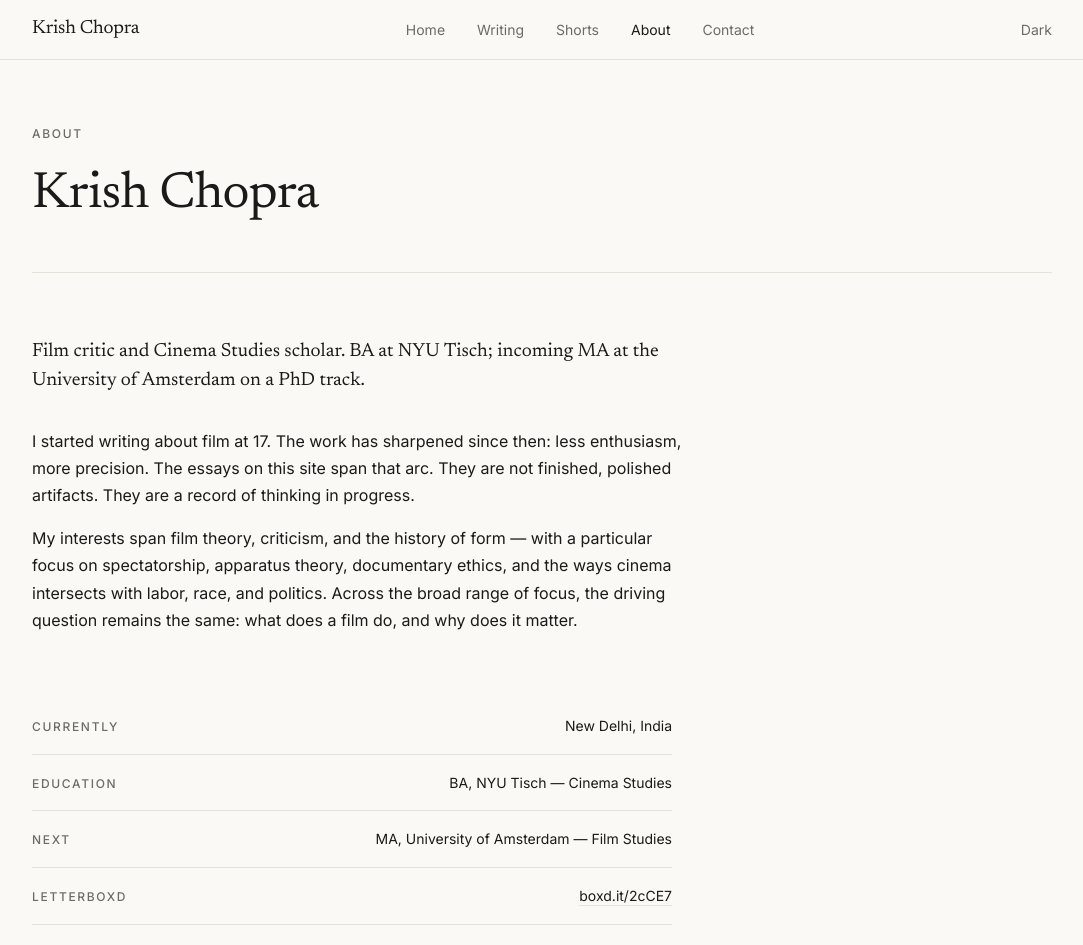
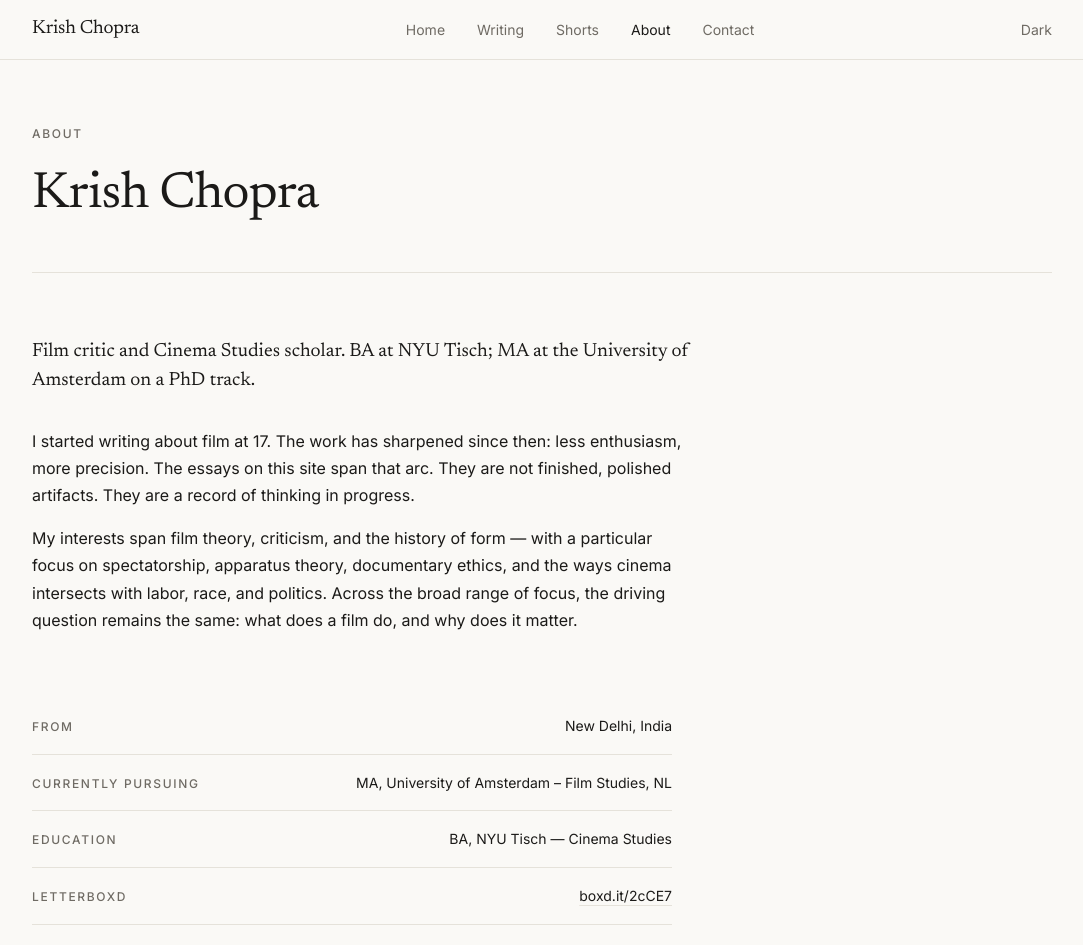
Before and after one commit to KrishChopra04/krish-portfolio, a Next.js app: page /about in a window 1280 px wide. Shown: the top 945 px of the page, without its empty margins (98-1181 px from the left). Built offline with nearby package versions, Linux system fonts and the light colour scheme.

Commit message:
Update page.tsx

```diff
--- a/app/about/page.tsx
+++ b/app/about/page.tsx
@@ -7,9 +7,9 @@ export const metadata: Metadata = {
 }
 
 const facts = [
-  { label: 'Currently', value: 'New Delhi, India' },
+  { label: 'From', value: 'New Delhi, India' },
+  { label: 'Currently Pursuing', value: 'MA, University of Amsterdam – Film Studies, NL' },
   { label: 'Education', value: 'BA, NYU Tisch — Cinema Studies' },
-  { label: 'Next', value: 'MA, University of Amsterdam — Film Studies' },
   { label: 'Letterboxd', value: 'boxd.it/2cCE7', href: 'https://boxd.it/2cCE7' },
   {
     label: 'Contact',
@@ -30,7 +30,7 @@ export default function About() {
       <div className="section" style={{ paddingBlock: 'var(--s-16)' }}>
         <p className="lede">
           Film critic and Cinema Studies scholar. BA at NYU Tisch;
-          incoming MA at the University of Amsterdam on a PhD track.
+          MA at the University of Amsterdam on a PhD track.
         </p>
 
         <div style={{ marginTop: 'var(--s-8)' }}>
```
